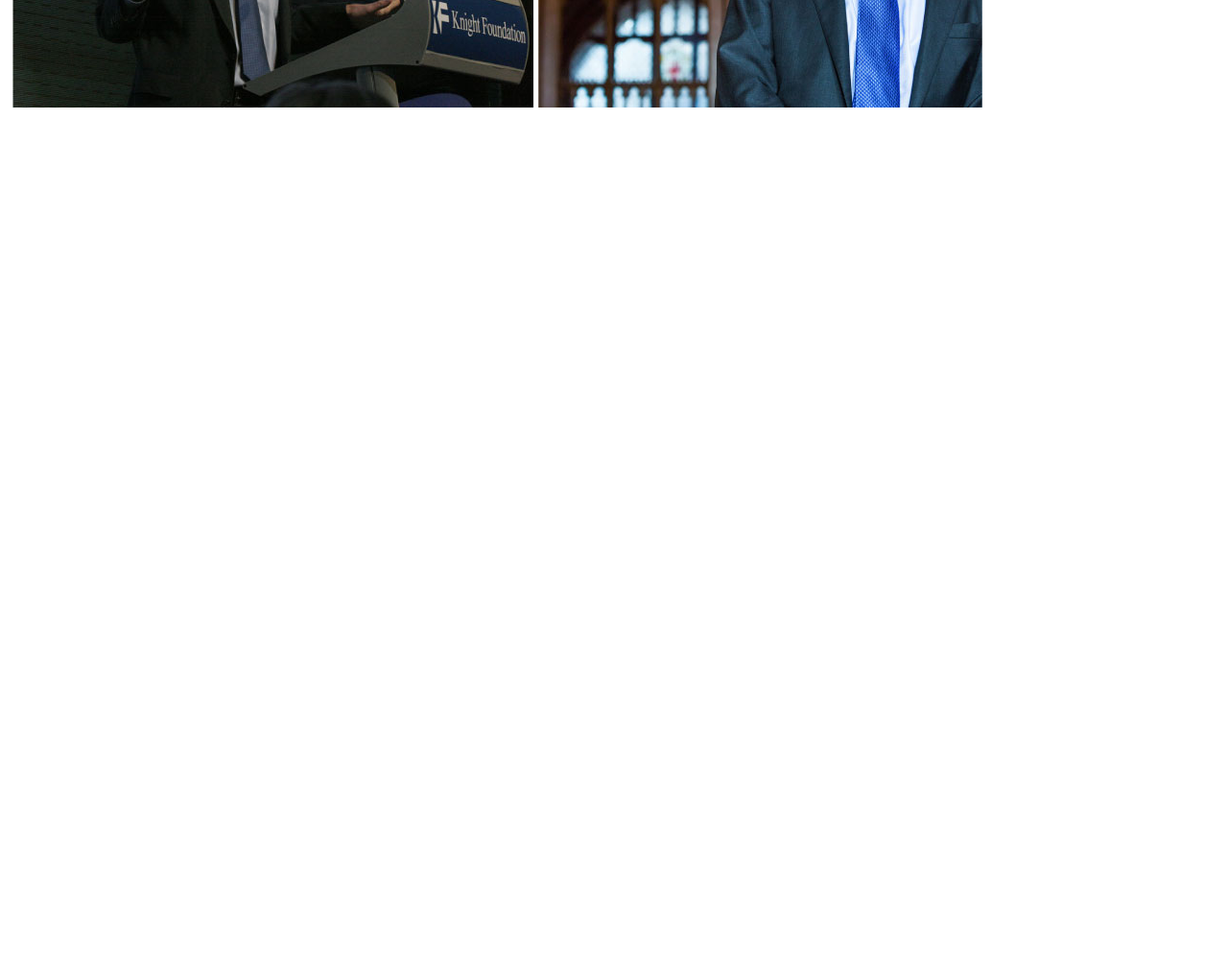
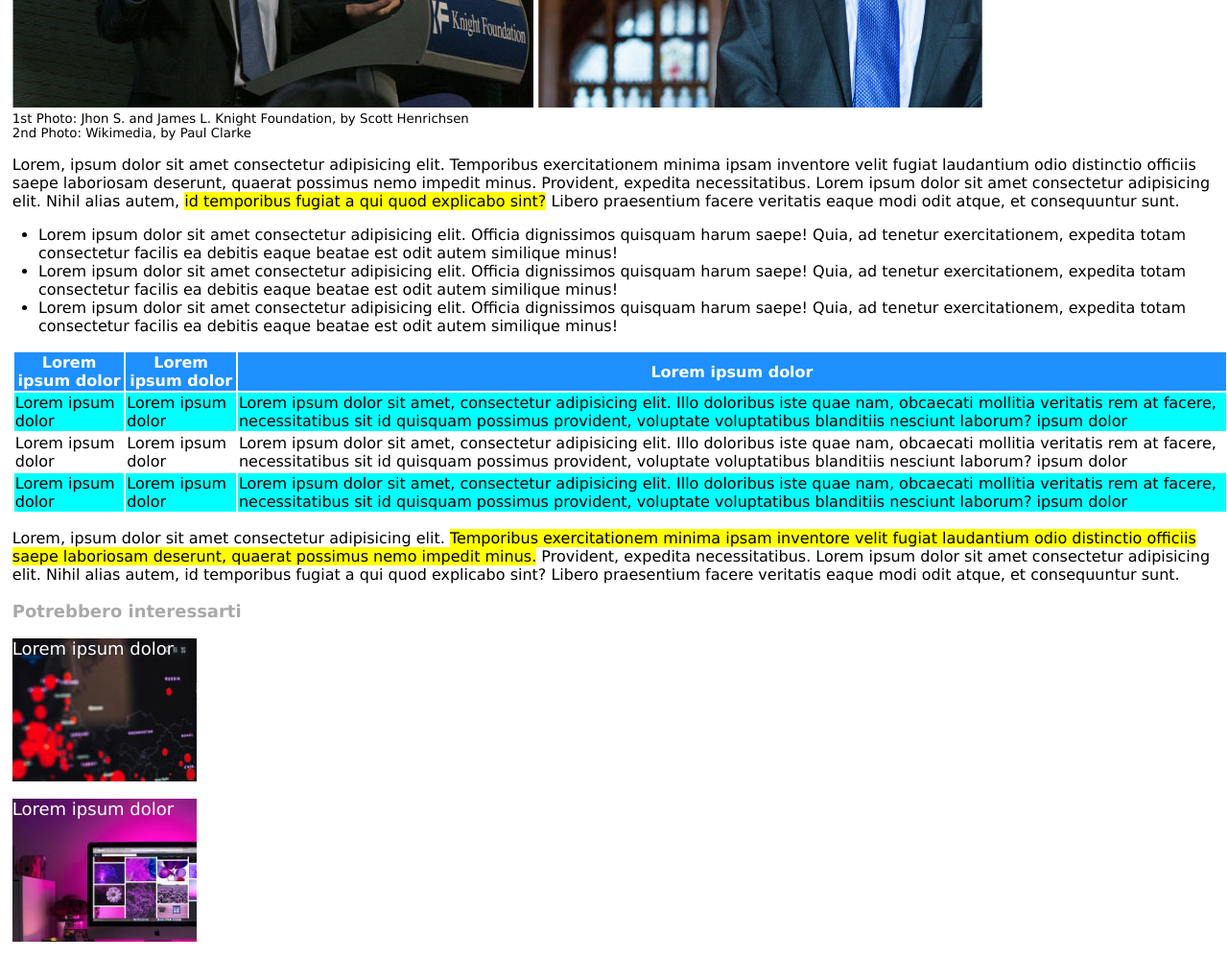
Before and after one commit to loriscassara/html-css-booleaner, a plain HTML site: page index.html in a window 1280 px wide. Shown: the part 500-1499 px from the top of the page at 96% size. Before the commit the page ends 800 px from the top, so only its background shows below. Drawn offline with Linux system fonts and the light colour scheme.

Commit message:
codice completato

```diff
--- a/index.html
+++ b/index.html
@@ -23,7 +23,9 @@ Come sempre aiutatevi con le slide, i video, w3schools e tutto ciò che avete a
 
             <!-- the booleaner logo -->
             <div>
+
                 <img class="logo" src="img/logo.svg" alt="logo photo">
+
             </div>
 
         </header>
@@ -44,15 +46,99 @@ Come sempre aiutatevi con le slide, i video, w3schools e tutto ciò che avete a
 
                 </div>
 
-
             </div>
 
             <!-- start main images -->
             <img id="imgtim1" src="img/tim-1.jpg" alt="tim1">
             <img src="img/tim-2.jpg" alt="tim2">
 
+            <!-- start images subtitles -->
+            <div id="imagesubtitles">
 
+                <p id="paragraphsubtitles">
+
+                    1st Photo: Jhon S. and James L. Knight Foundation, by Scott Henrichsen <br>
+                    2nd Photo: Wikimedia, by Paul Clarke
+
+                </p>
+
+            </div>
+
+            <!-- main heading third paragraph -->
+            <p id="mainparagraph3">
+
+                Lorem, ipsum dolor sit amet consectetur adipisicing elit. Temporibus exercitationem minima ipsam inventore velit fugiat laudantium odio distinctio officiis saepe laboriosam deserunt, quaerat possimus nemo impedit minus. Provident, expedita necessitatibus.
+                Lorem ipsum dolor sit amet consectetur adipisicing elit. Nihil alias autem, <span id="highlightedtext1">id temporibus fugiat a qui quod explicabo sint?</span> Libero praesentium facere veritatis eaque modi odit atque, et consequuntur sunt.
+
+            </p>
+
+            <!-- start unordered list -->
+            <ul>
+
+                <li>Lorem ipsum dolor sit amet consectetur adipisicing elit. Officia dignissimos quisquam harum saepe! Quia, ad tenetur exercitationem, expedita totam consectetur facilis ea debitis eaque beatae est odit autem similique minus!</li>
+                <li>Lorem ipsum dolor sit amet consectetur adipisicing elit. Officia dignissimos quisquam harum saepe! Quia, ad tenetur exercitationem, expedita totam consectetur facilis ea debitis eaque beatae est odit autem similique minus!</li>
+                <li>Lorem ipsum dolor sit amet consectetur adipisicing elit. Officia dignissimos quisquam harum saepe! Quia, ad tenetur exercitationem, expedita totam consectetur facilis ea debitis eaque beatae est odit autem similique minus!</li>
+
+            </ul>
+
+            <table class="table">
+
+                <thead id="tablehead">
+
+                    <th>Lorem ipsum dolor</th>
+                    <th>Lorem ipsum dolor</th>
+                    <th>Lorem ipsum dolor</th>
+
+                </thead>
+
+                <tbody id="tbody">
+
+                    <td>Lorem ipsum dolor</td>
+                    <td>Lorem ipsum dolor</td>
+                    <td>Lorem ipsum dolor sit amet, consectetur adipisicing elit. Illo doloribus iste quae nam, obcaecati mollitia veritatis rem at facere, necessitatibus sit id quisquam possimus provident, voluptate voluptatibus blanditiis nesciunt laborum? ipsum dolor</td>
+
+                </tbody>
+
+                <tbody>
+
+                    <td>Lorem ipsum dolor</td>
+                    <td>Lorem ipsum dolor</td>
+                    <td>Lorem ipsum dolor sit amet, consectetur adipisicing elit. Illo doloribus iste quae nam, obcaecati mollitia veritatis rem at facere, necessitatibus sit id quisquam possimus provident, voluptate voluptatibus blanditiis nesciunt laborum? ipsum dolor</td>
+
+                </tbody>
+
+                <tfoot id="tfoot">
+
+                    <td>Lorem ipsum dolor</td>
+                    <td>Lorem ipsum dolor</td>
+                    <td>Lorem ipsum dolor sit amet, consectetur adipisicing elit. Illo doloribus iste quae nam, obcaecati mollitia veritatis rem at facere, necessitatibus sit id quisquam possimus provident, voluptate voluptatibus blanditiis nesciunt laborum? ipsum dolor</td>
+
+                </tfoot>
+
+            </table>
+
+            <!-- end main paragraph -->
+            <p id="mainparagraph4">
+
+                Lorem, ipsum dolor sit amet consectetur adipisicing elit. <span id="highlightedtext2">Temporibus exercitationem minima ipsam inventore velit fugiat laudantium odio distinctio officiis saepe laboriosam deserunt, quaerat possimus nemo impedit minus.</span> Provident, expedita necessitatibus.
+                Lorem ipsum dolor sit amet consectetur adipisicing elit. Nihil alias autem, id temporibus fugiat a qui quod explicabo sint? Libero praesentium facere veritatis eaque modi odit atque, et consequuntur sunt.
+
+            </p>
 
         </main>
+
+        <footer>
+
+            <!-- first footer paragraph -->
+            <p id="footerparagraph1">Potrebbero interessarti</p>
+
+            <!-- first photo name -->
+            <p id="photoname1">Lorem ipsum dolor</p>
+
+            <!-- second photo name -->
+            <p id="photoname2">Lorem ipsum dolor</p>
+
+        </footer>
+
     </body>
 </html>
--- a/style.css
+++ b/style.css
@@ -40,4 +40,73 @@ header {
 
 #imgtim1 {
     margin-left: 1%;
+    margin-bottom: 0%;
 }
+
+#imagesubtitles {
+    margin-left: 1%;
+    font-size: smaller;
+}
+
+#paragraphsubtitles {
+    margin-top: 0%;
+}
+
+#highlightedtext1 {
+    background-color: yellow;
+}
+
+#mainparagraph3 {
+    margin-left: 1%;
+}
+
+#tablehead {
+    background-color: dodgerblue;
+    color: white;
+
+}
+
+.table {
+    padding-left: 1%;
+}
+
+#tbody {
+    background-color: aqua;
+}
+
+#tfoot {
+    background-color: aqua;
+}
+
+#mainparagraph4 {
+    margin-left: 1%;
+}
+
+#highlightedtext2 {
+    background-color: yellow;
+}
+
+#footerparagraph1 {
+    margin-left: 1%;
+    font-size: large;
+    color: darkgray;
+    font-weight: 600;
+}
+
+#photoname1 {
+    margin-left: 1%;
+    font-size: large;
+    color: white;
+    background-image: url(img/graph.jpg);
+    width: 15%;
+    padding-bottom: 10%;
+}
+
+#photoname2 {
+    margin-left: 1%;
+    font-size: large;
+    color: white;
+    background-image: url(img/monitor.jpg);
+    width: 15%;
+    padding-bottom: 10%;
+}
```
